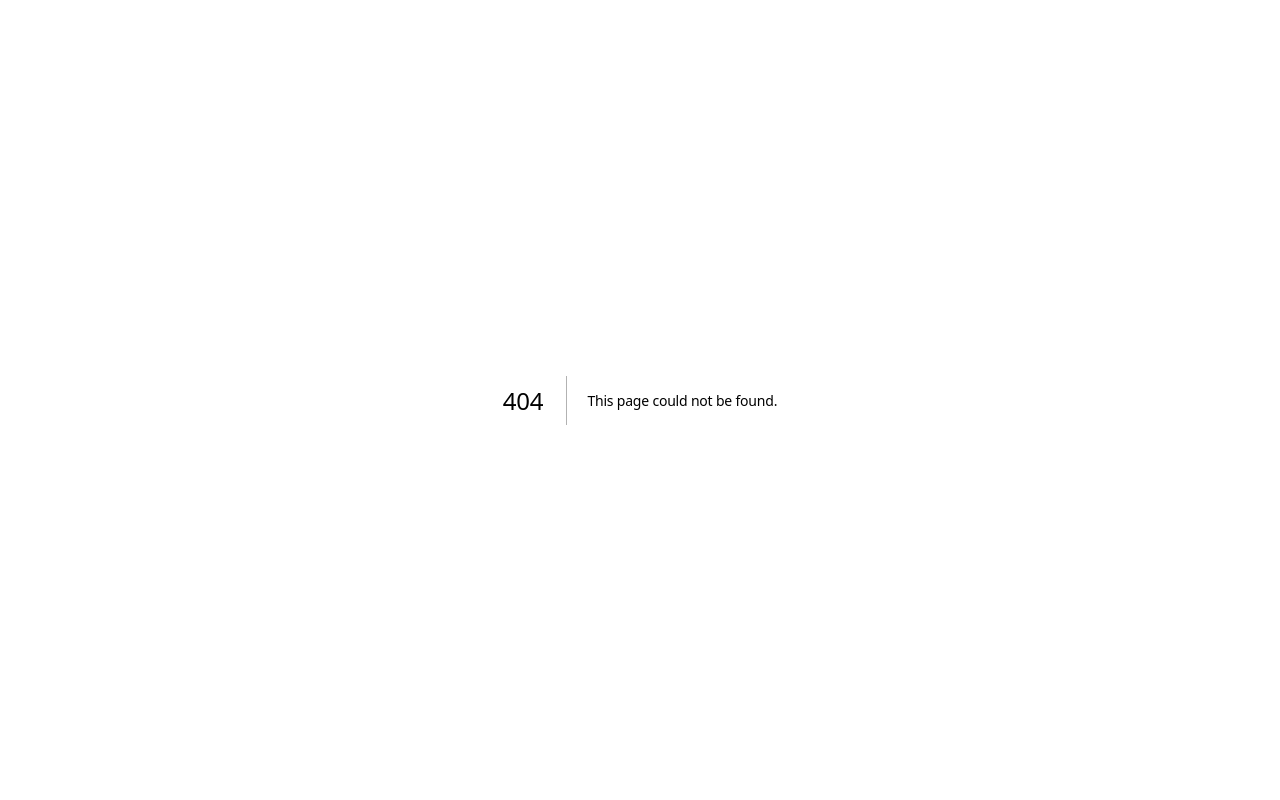
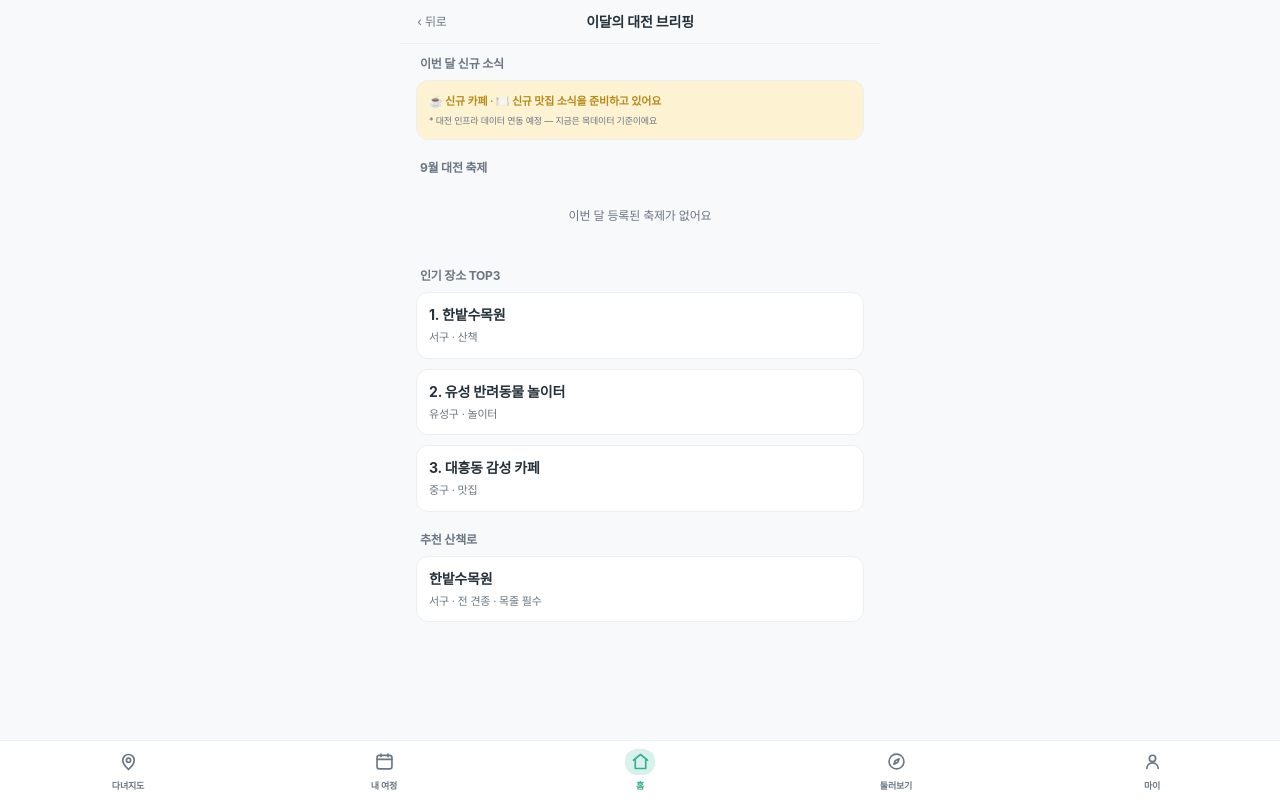
Before and after one commit to seolkimleeseon/daejourneyu, a Next.js app in the folder frontend/: page /home/weekly-briefing in a window 1280 px wide. Before the commit this address had no page. Built offline with nearby package versions, Linux system fonts and the light colour scheme; a web font is replaced by a local one.

Commit message:
feat: 월간 브리핑 페이지 추가

```diff
--- /dev/null
+++ b/frontend/app/(shell)/home/weekly-briefing/page.tsx
@@ -0,0 +1,105 @@
+"use client";
+
+import { useMemo } from "react";
+import { useRouter } from "next/navigation";
+import { TopBar } from "@/components/shell/TopBar";
+import { Card } from "@/components/ui/Card";
+import { Tag } from "@/components/ui/Tag";
+import { FestivalLinks } from "@/components/home/FestivalLinks";
+import { usePlaces } from "@/hooks/usePlaces";
+import { useReviews } from "@/hooks/useReviews";
+import { mockFestivals } from "@/mocks";
+import { computeMonthlyBriefing } from "@/lib/briefing";
+import { cn } from "@/lib/cn";
+
+export default function WeeklyBriefingPage() {
+  const router = useRouter();
+  const { data: places = [] } = usePlaces();
+  const { data: reviews = [] } = useReviews();
+
+  const monthYm = useMemo(() => new Date().toISOString().slice(0, 7), []);
+  const monthLabel = `${Number(monthYm.slice(5, 7))}월`;
+
+  const { monthFestivals, topPlaces, walkPick } = useMemo(
+    () => computeMonthlyBriefing(places, reviews, mockFestivals, monthYm),
+    [places, reviews, monthYm]
+  );
+
+  return (
+    <>
+      <TopBar title="이달의 대전 브리핑" showBack />
+      <div className="px-4 pb-6 pt-3">
+        <div className="mb-2 px-1 text-xs font-bold text-ink-muted">이번 달 신규 소식</div>
+        <Card className="cursor-default bg-accent-amber-light">
+          <div className="text-[11px] font-semibold text-accent-amber">
+            ☕ 신규 카페 · 🍽️ 신규 맛집 소식을 준비하고 있어요
+          </div>
+          <div className="mt-1 text-[9px] text-ink-muted">
+            * 대전 인프라 데이터 연동 예정 — 지금은 목데이터 기준이에요
+          </div>
+        </Card>
+
+        <div className="mb-2 mt-5 px-1 text-xs font-bold text-ink-muted">{monthLabel} 대전 축제</div>
+        {monthFestivals.length === 0 ? (
+          <div className="py-6 text-center text-xs text-ink-muted">이번 달 등록된 축제가 없어요</div>
+        ) : (
+          <div className="flex flex-col gap-2.5">
+            {monthFestivals.map((festival) => (
+              <Card
+                key={festival.id}
+                className={cn(
+                  "border-l-[3px]",
+                  festival.petFriendly ? "border-l-brand" : "border-l-accent-amber"
+                )}
+                onClick={() => router.push(`/place/${encodeURIComponent(festival.place)}`)}
+              >
+                <div className="flex items-center justify-between gap-2">
+                  <span className="text-sm font-bold text-ink">{festival.title}</span>
+                  <FestivalLinks festival={festival} />
+                </div>
+                <div className="mt-1 text-[11px] text-ink-muted">
+                  {festival.date} · {festival.place}
+                </div>
+                {festival.petFriendly ? (
+                  <Tag tone="brand" className="mt-1.5 cursor-default px-2 py-1 text-[10px]">
+                    반려동물 동반 가능
+                  </Tag>
+                ) : null}
+              </Card>
+            ))}
+          </div>
+        )}
+
+        <div className="mb-2 mt-5 px-1 text-xs font-bold text-ink-muted">인기 장소 TOP3</div>
+        {topPlaces.length === 0 ? (
+          <div className="py-6 text-center text-xs text-ink-muted">불러올 인기 장소가 없어요</div>
+        ) : (
+          <div className="flex flex-col gap-2.5">
+            {topPlaces.map((place, index) => (
+              <Card key={place.id} onClick={() => router.push(`/place/${encodeURIComponent(place.name)}`)}>
+                <div className="text-sm font-bold text-ink">
+                  {index + 1}. {place.name}
+                </div>
+                <div className="mt-1 text-[11px] text-ink-muted">
+                  {place.district} · {place.category}
+                </div>
+              </Card>
+            ))}
+          </div>
+        )}
+
+        {walkPick ? (
+          <>
+            <div className="mb-2 mt-5 px-1 text-xs font-bold text-ink-muted">추천 산책로</div>
+            <Card onClick={() => router.push(`/place/${encodeURIComponent(walkPick.name)}`)}>
+              <div className="text-sm font-bold text-ink">{walkPick.name}</div>
+              <div className="mt-1 text-[11px] text-ink-muted">
+                {walkPick.district} · {walkPick.condition}
+              </div>
+            </Card>
+          </>
+        ) : null}
+      </div>
+    </>
+  );
+}
--- /dev/null
+++ b/frontend/src/lib/briefing.ts
@@ -0,0 +1,33 @@
+import type { FestivalEvent, Place, Review } from "@/types";
+
+export interface MonthlyBriefing {
+  monthFestivals: FestivalEvent[];
+  topPlaces: Place[];
+  walkPick: Place | null;
+}
+
+function reviewCount(placeId: string, reviews: Review[]): number {
+  return reviews.filter((review) => review.placeId === placeId).length;
+}
+
+/** 홈 탭 "월간 브리핑" 카드용 데이터 — 이번 달 축제 · 후기 수 기준 인기 장소 TOP3 · 추천 산책로. */
+export function computeMonthlyBriefing(
+  places: Place[],
+  reviews: Review[],
+  festivals: FestivalEvent[],
+  monthYm: string
+): MonthlyBriefing {
+  const monthFestivals = festivals.filter((festival) => festival.date.slice(0, 7) === monthYm);
+
+  const petFriendlyPlaces = places.filter((place) => place.petFriendly);
+  const topPlaces = [...petFriendlyPlaces]
+    .sort((a, b) => reviewCount(b.id, reviews) - reviewCount(a.id, reviews))
+    .slice(0, 3);
+
+  const walkPick =
+    [...petFriendlyPlaces]
+      .filter((place) => place.category === "산책")
+      .sort((a, b) => reviewCount(b.id, reviews) - reviewCount(a.id, reviews))[0] ?? null;
+
+  return { monthFestivals, topPlaces, walkPick };
+}
```
